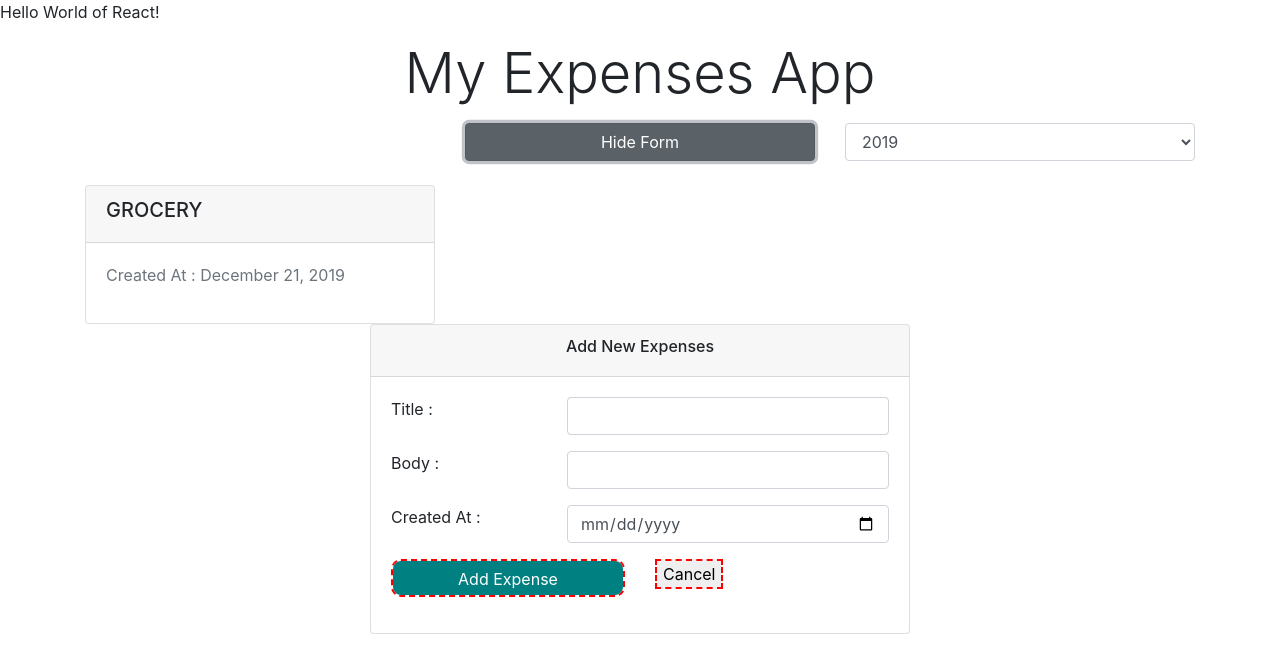
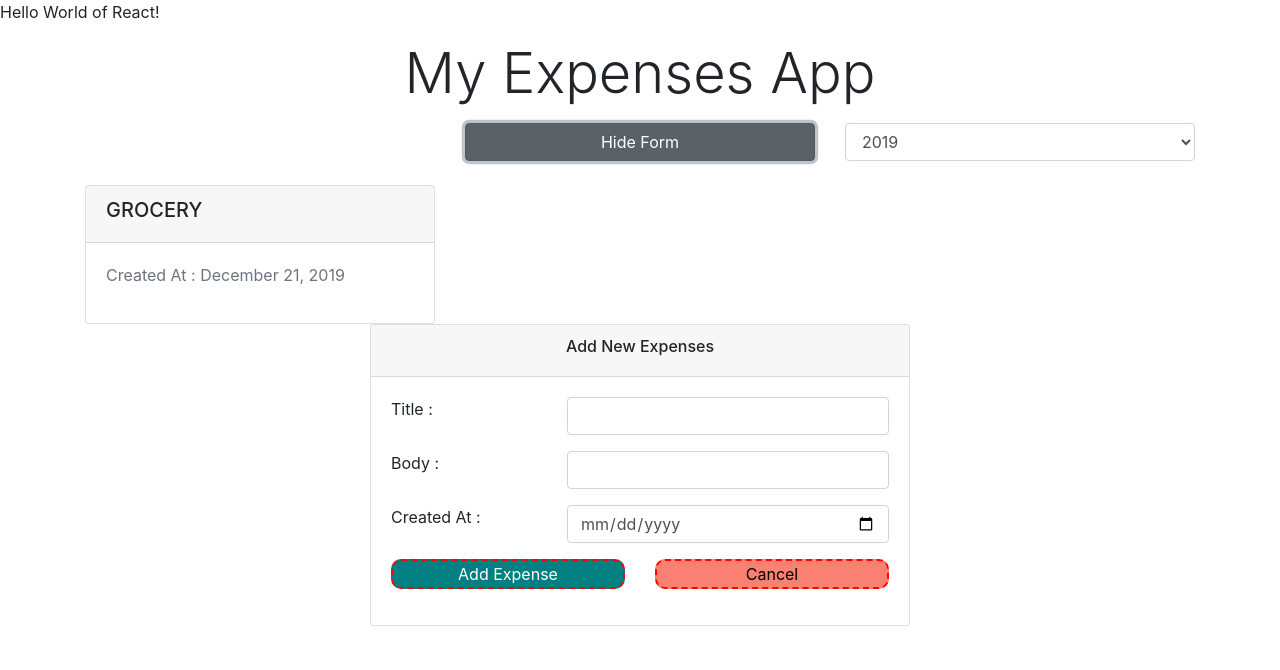
Before and after one commit to synergy2411/mar-22-react-app, a React (Create React App) app in the folder expenses-app/: page / in a window 1280 px wide. Both pictures are taken after a click on the button "Add Expense". Shown: the top 670 px of the page. Built offline with nearby package versions, Linux system fonts and the light colour scheme.

Commit message:
css styled button

```diff
--- a/expenses-app/src/components/Expenses/AddExpense/AddExpense.module.css
+++ b/expenses-app/src/components/Expenses/AddExpense/AddExpense.module.css
@@ -2,6 +2,8 @@
     background-color : teal;
     border-radius : 10px;
     color : white;
+    width: 100%;
+    transition: all 0.3s ease-in-out;
 }
 .my-style:hover {
     background-color : aqua;
@@ -12,3 +14,16 @@
 .feature{
     border: 2px red dashed;
 }
+
+.cancel-button{
+    background-color: salmon;
+    color: black;
+    width: 100%;
+    transition: all 0.3s ease-in-out;
+    border-radius: 10px;
+}
+
+.cancel-button:hover{
+    background-color: red;
+    color: white;
+}
--- a/expenses-app/src/components/Expenses/AddExpense/AddExpense.tsx
+++ b/expenses-app/src/components/Expenses/AddExpense/AddExpense.tsx
@@ -119,14 +119,14 @@ const AddExpense = (props : {onAddExpense : (expense : IExpense) => void}) => {
                                         Add Expense
                                     </button> */}
                                     <button
-                                        className={`form-control ${classes.feature} ${classes['my-style']}`}
+                                        className={`${classes.feature} ${classes['my-style']}`}
                                         type="submit">
                                         Add Expense
                                     </button>
                                 </div>
                                 <div className="col-6">
                                     {/* <button style={style}> Cancel</button> */}
-                                    <button className={classes.feature}> Cancel</button>
+                                    <button className={`${classes.feature} ${classes["cancel-button"]}`}> Cancel</button>
                                 </div>
                             </div>
                         </div>
```
